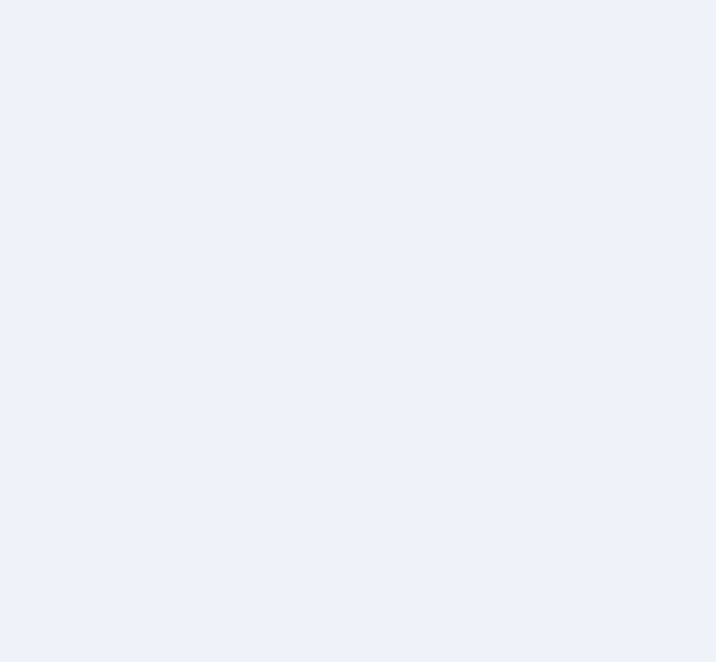
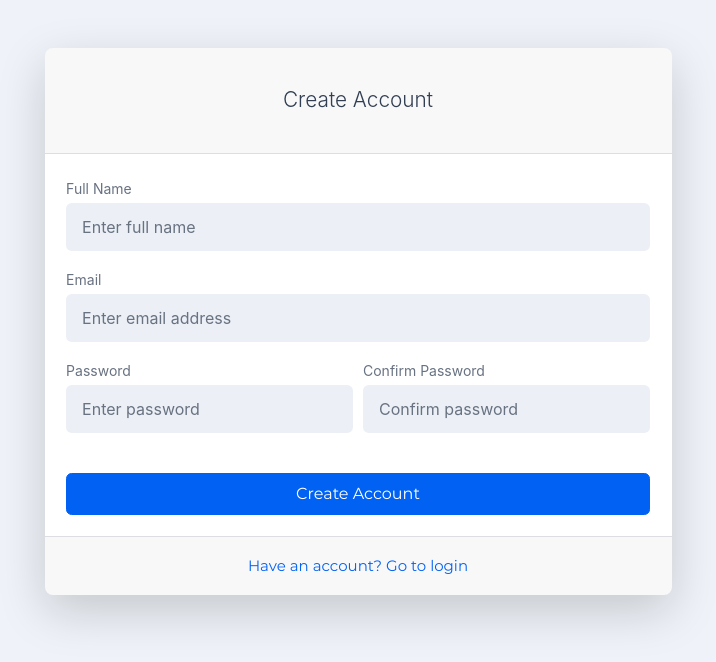
Before and after one commit to seangenove/td-shop, a React (Create React App) app: page /register in a window 1280 px wide. Shown: the top 662 px of the page, without its empty margins (282-998 px from the left). Built offline with nearby package versions, Linux system fonts and the light colour scheme; a web font is replaced by a local one.

Commit message:
Functional Register component

```diff
--- a/src/App.js
+++ b/src/App.js
@@ -13,9 +13,10 @@ import PublicLayout from './components/layouts/public/PublicLayout';
 import PublicRoute from './components/routing/PublicRoute';
 import AdminRoute from './components/routing/AdminRoute';
 
+import Login from './components/auth/Login';
+import Register from './components/auth/Register';
 import Home from './components/public/home/Home';
 import Shop from './components/public/shop/Shop';
-import Login from './components/auth/Login';
 
 axios.defaults.withCredentials = true;
 const store = configureStore();
@@ -27,6 +28,7 @@ function App() {
             <Router>
                 <Switch>
                     <Route exact path='/login' component={Login} />
+                    <Route exact path='/register' component={Register} />
 
                     <PublicRoute exact path='/' component={Home} layout={PublicLayout} />
                     <PublicRoute exact path='/shop' component={Shop} layout={PublicLayout} />
--- /dev/null
+++ b/src/components/auth/Register.js
@@ -0,0 +1,183 @@
+import React, { useState, useEffect } from 'react';
+import { Link, Redirect } from 'react-router-dom';
+import { connect } from "react-redux";
+
+import axios from "axios";
+import Endpoints from "../../config/Endpoints";
+import { setLoggedInUser } from "../../actions/auth";
+
+import '../../styles/sb-admin-pro/css/styles.css'
+
+const Register = ({ setLoggedInUser }) => {
+
+    const [redirect, setRedirect] = useState(null);
+    const [formData, setFormData] = useState({
+        name: '',
+        email: '',
+        password: '',
+        confirmPassword: '',
+    });
+
+    const validateEmail = (email) => {
+        const re = /^(([^<>()[\]\\.,;:\s@\"]+(\.[^<>()[\]\\.,;:\s@\"]+)*)|(\".+\"))@((\[[0-9]{1,3}\.[0-9]{1,3}\.[0-9]{1,3}\.[0-9]{1,3}\])|(([a-zA-Z\-0-9]+\.)+[a-zA-Z]{2,}))$/;
+        return re.test(email);
+    }
+
+    const attemptRegister = () => {
+
+        const { name, email, password } = formData;
+
+        /**
+         * Get data from endpoint
+         */
+        axios.post(Endpoints.REGISTER, {
+            name,
+            email,
+            password,
+            accountId: 1 // temporary
+        })
+            .then(({ data }) => {
+                setLoggedInUser(data.user);
+                setRedirect('/');
+            })
+            .catch(error => {
+                alert("Invalid credentials");
+            });
+
+    }
+
+    const onSubmit = (e) => {
+        // e.preventDefault();
+
+        if (!formData.name || !formData.email || !formData.confirmPassword) {
+            alert('Please provide your name, email address and password.')
+        } else if (!validateEmail(formData.email)) {
+            alert('Please provide a valid email address.')
+        } else if (formData.password !== formData.confirmPassword) {
+            alert('Passwords do not match.')
+        } else {
+            attemptRegister();
+        }
+    };
+
+    const onSimpleFormChange = (e) => {
+        setFormData({
+            ...formData,
+            [e.target.name]: e.target.value
+        });
+    };
+
+    useEffect(() => {
+        // code to run on component mount
+    }, [])
+
+    if (redirect) {
+        return <Redirect to='/' />
+    }
+
+    return (
+        <div id="layoutAuthentication">
+            <div id="layoutAuthentication_content">
+                <main>
+                    <div className="container">
+                        <div className="row justify-content-center">
+                            <div className="col-lg-7">
+                                <div className="card shadow-lg border-0 rounded-lg mt-5">
+                                    <div className="card-header justify-content-center"><h3 className="font-weight-light my-4">Create Account</h3></div>
+                                    <div className="card-body">
+                                        <form onSubmit={(e) => onSubmit(e)}>
+                                            <div className="form-group">
+                                                <label className="small mb-1" htmlFor="name">Full Name</label>
+                                                <input
+                                                    className="form-control form-control-solid py-4"
+                                                    name="name"
+                                                    type="text"
+                                                    placeholder="Enter full name"
+                                                    value={formData.name}
+                                                    onChange={(e) => onSimpleFormChange(e)}
+                                                    required
+                                                />
+                                            </div>
+                                            <div className="form-group">
+                                                <label className="small mb-1" htmlFor="inputEmailAddress">Email</label>
+                                                <input
+                                                    className="form-control form-control-solid py-4"
+                                                    type="email"
+                                                    placeholder="Enter email address"
+                                                    name="email"
+                                                    value={formData.email}
+                                                    onChange={(e) => onSimpleFormChange(e)}
+                                                    required
+                                                />
+                                            </div>
+                                            <div className="form-row">
+                                                <div className="col-md-6">
+                                                    <div className="form-group">
+                                                        <label className="small mb-1" htmlFor="inputPassword">Password</label>
+                                                        <input
+                                                            className="form-control form-control-solid py-4"
+                                                            type="password"
+                                                            placeholder="Enter password"
+                                                            name="password"
+                                                            value={formData.password}
+                                                            onChange={(e) => onSimpleFormChange(e)}
+                                                            required
+                                                        />
+                                                    </div>
+                                                </div>
+                                                <div className="col-md-6">
+                                                    <div className="form-group">
+                                                        <label className="small mb-1" htmlFor="inputConfirmPassword">Confirm Password</label>
+                                                        <input
+                                                            className="form-control form-control-solid py-4"
+                                                            type="password"
+                                                            placeholder="Confirm password"
+                                                            name="confirmPassword"
+                                                            value={formData.confirmPassword}
+                                                            onChange={(e) => onSimpleFormChange(e)}
+                                                            required
+                                                        />
+                                                    </div>
+                                                </div>
+                                            </div>
+                                            <div className="form-group mt-4 mb-0">
+                                                <a className="btn btn-primary btn-block" href="#!" onClick={(e) => onSubmit(e)}>
+                                                    Create Account
+                                                </a>
+                                            </div>
+                                        </form>
+                                    </div>
+                                    <div className="card-footer text-center">
+                                        <div className="small">
+                                            <Link to='/login'>Have an account? Go to login</Link>
+                                        </div>
+                                    </div>
+                                </div>
+                            </div>
+                        </div>
+                    </div>
+                </main>
+            </div>
+            <div id="layoutAuthentication_footer">
+                <footer className="footer mt-auto footer-dark">
+                    <div className="container-fluid">
+                        <div className="row">
+                            <div className="col-md-6 small">Copyright &copy; Trench Dev 2020</div>
+                            <div className="col-md-6 text-md-right small">
+                                <a href="#!">Privacy Policy</a>
+                                &middot;
+                                <a href="#!">Terms &amp; Conditions</a>
+                            </div>
+                        </div>
+                    </div>
+                </footer>
+            </div>
+        </div>
+    )
+}
+
+const mapDispatchToProps = dispatch => ({
+    setLoggedInUser: (user) => dispatch(setLoggedInUser(user))
+})
+
+export default connect(null, mapDispatchToProps)(Register);
--- a/src/config/Endpoints.js
+++ b/src/config/Endpoints.js
@@ -1,5 +1,7 @@
 const Endpoints = {
+    REGISTER: '/api/users/register',
     LOGIN: '/api/auth/login',
+
 };
 
 export default Endpoints;
--- a/src/reducers/auth.js
+++ b/src/reducers/auth.js
@@ -14,7 +14,6 @@ export default (state = {}, action) => {
             const newState = {};
 
             console.log(newState);
-            console.log("end");
             return newState;
         default:
             return state
```
